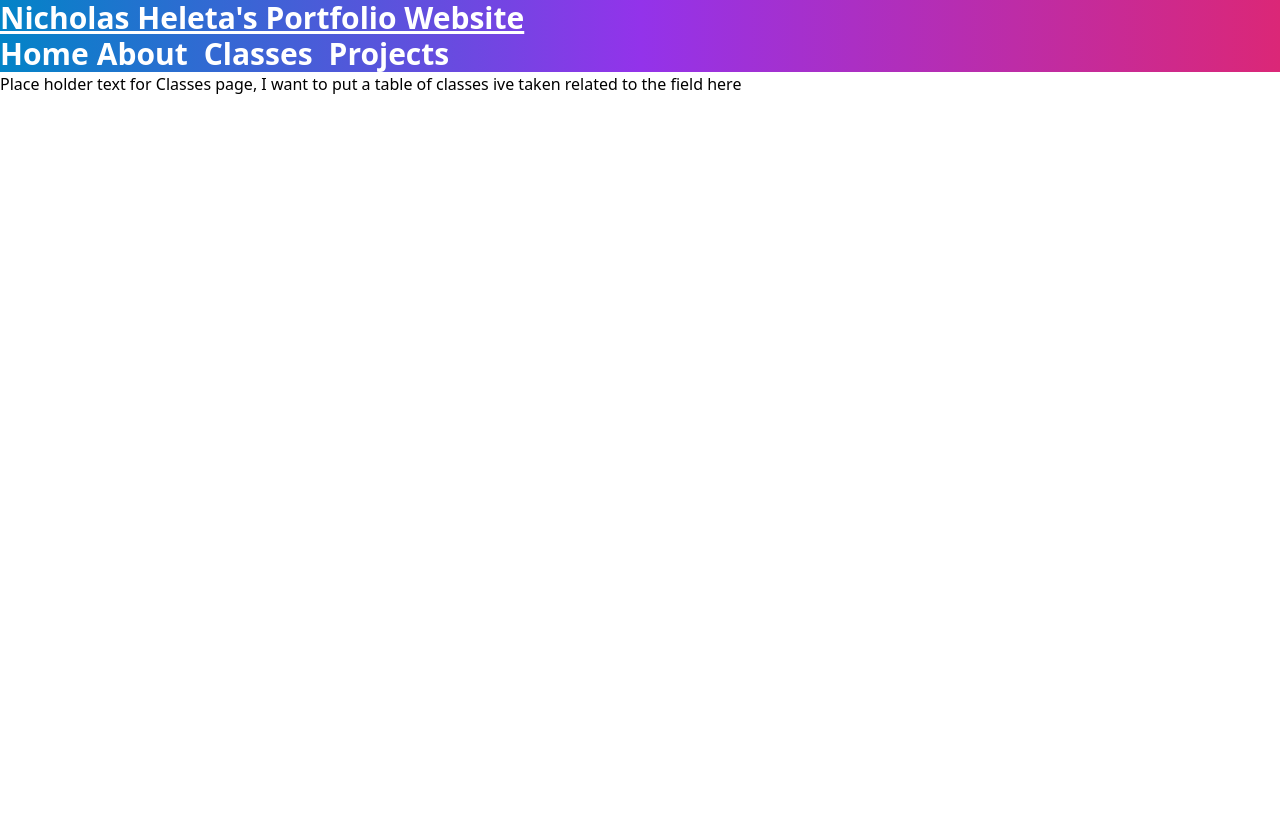
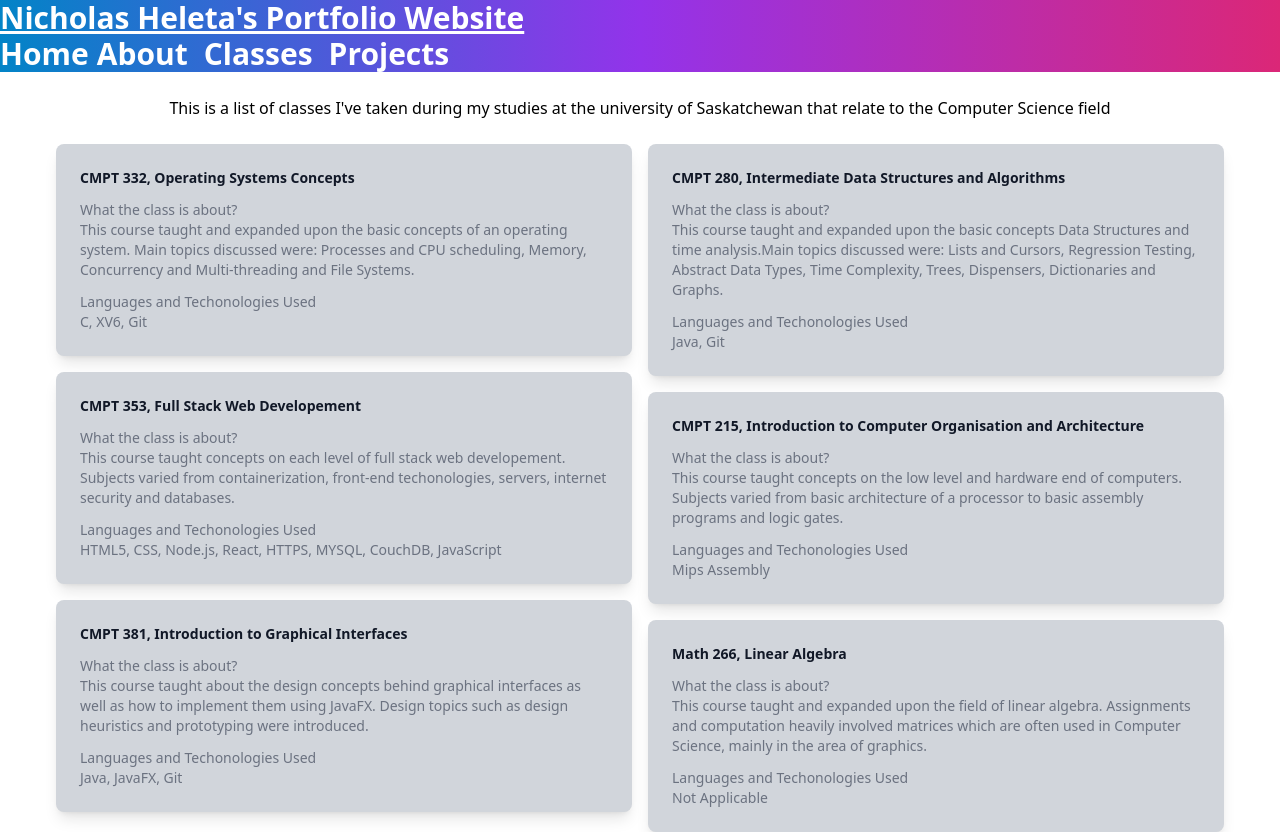
Before and after one commit to HNick11/Personal-Website-Project, a React (Create React App) app in the folder my-app/: page /classes in a window 1280 px wide. Before the commit the page ends 800 px from the top, so only its background shows below. Built offline with nearby package versions, Linux system fonts and the light colour scheme.

Commit message:
Classes page
Created the classcard for the class page. Added in multiple cards for the page.

```diff
--- a/my-app/src/Classes.js
+++ b/my-app/src/Classes.js
@@ -1,5 +1,6 @@
 import './index.css';
 import { Link } from 'react-router-dom';
+import ClassCard from './components/ClassCard';
 
 function Classes(){
 return(
@@ -25,9 +26,53 @@ return(
                 </h2>
         </h1>
 
-        <div>
-            <p>Place holder text for Classes page, I want to put a table of classes ive taken related to the field here</p>
+            <br></br>
+            <div class="flex justify-center">
+            <p>This is a list of classes I've taken during my studies at the university of Saskatchewan that relate to the Computer Science field
+            </p>
+            </div>
+            <br></br>
+            <div class="flex flex-row justify-center space-x-4">
+        <div class="flex-col justify-center space-y-4">
+
+
+        <div class="flex justify-center">
+        <ClassCard className="CMPT 332, Operating Systems Concepts"
+        text="This course taught and expanded upon the basic concepts of an operating system. Main topics discussed were: Processes and CPU scheduling, Memory, Concurrency and Multi-threading and File Systems."
+         techs="C, XV6, Git"/>
         </div>
+
+        <div class="flex justify-center">
+            <ClassCard className="CMPT 353, Full Stack Web Developement"
+        text="This course taught concepts on each level of full stack web developement. Subjects varied from containerization, front-end techonologies, servers, internet security and databases."
+        techs="HTML5, CSS, Node.js, React, HTTPS, MYSQL, CouchDB, JavaScript"/></div>
+
+        <div class="flex justify-center"><ClassCard className="CMPT 381, Introduction to Graphical Interfaces"
+        text="This course taught about the design concepts behind graphical interfaces as well as how to implement them using JavaFX. Design topics such as
+        design heuristics and prototyping were introduced."
+        techs="Java, JavaFX, Git"/></div>
+
+        </div>
+        <div class="flex-col justify-center space-y-4">
+
+
+        <div class="flex justify-center">
+        <ClassCard className="CMPT 280, Intermediate Data Structures and Algorithms"
+        text="This course taught and expanded upon the basic concepts Data Structures and time analysis.Main topics discussed were: Lists and Cursors, Regression Testing, Abstract Data Types, Time Complexity, Trees, Dispensers, Dictionaries and Graphs."
+         techs="Java, Git"/>
+        </div>
+
+        <div class="flex justify-center">
+            <ClassCard className="CMPT 215, Introduction to Computer Organisation and Architecture"
+        text="This course taught concepts on the low level and hardware end of computers. Subjects varied from basic architecture of a processor to basic assembly programs and logic gates."
+        techs="Mips Assembly"/></div>
+
+        <div class="flex justify-center"><ClassCard className="Math 266, Linear Algebra"
+        text="This course taught and expanded upon the field of linear algebra. Assignments and computation heavily involved matrices which are often used in Computer Science, mainly in the area of graphics. "
+        techs="Not Applicable"/></div>
+        </div>
+        </div>
+
     </div>
 );
 }
--- /dev/null
+++ b/my-app/src/components/ClassCard.js
@@ -0,0 +1,25 @@
+import '../index.css';
+
+function ClassCard(props){
+    return(
+        <div>
+        <div class=" transition ease-in-out  delay-150 group block bg-gray-300 max-w-xl h-max  rounded-lg p-6 bg-whitering-1 ring-gray-900/5 shadow-lg space-y-3 hover:-translate-y-1 hover:scale-110 hover:bg-sky-600 hover:ring-sky-500 duration-700">
+        <div class="flex items-center space-x-3">
+        <h3 class="text-gray-900 group-hover:text-white text-sm font-semibold">
+            {props.className}
+            </h3>
+        </div>
+        <p class="text-gray-500 group-hover:text-white text-sm">
+        What the class is about?<br/>
+            {props.text}
+        </p>
+        <p class="text-gray-500 group-hover:text-white text-sm">
+        Languages and Techonologies Used<br/>
+            {props.techs}
+            </p>
+        </div>
+        </div>
+    );
+}
+
+export default ClassCard;
--- a/my-app/src/components/NavCard.js
+++ b/my-app/src/components/NavCard.js
@@ -3,12 +3,12 @@ import '../index.css';
 function NavCard(props){
     return (
     <div>
-    <a class="group block bg-gray-300 w-max h-max mx-auto rounded-lg p-6 bg-whitering-1 ring-gray-900/5 shadow-lg space-y-3 hover:bg-gradient-to-r from-sky-600 via-purple-600 to-pink-600 hover:ring-sky-500">
+    <div class="group block bg-gray-300 w-max h-max mx-auto rounded-lg p-6 bg-whitering-1 ring-gray-900/5 shadow-lg space-y-3 hover:bg-gradient-to-r from-sky-600 via-purple-600 to-pink-600 hover:ring-sky-500">
         <div class="flex items-center space-x-3">
         <h3 class="text-gray-900 group-hover:text-white text-sm font-semibold">{props.title}</h3>
         </div>
     <p class="text-gray-500 group-hover:text-white text-sm">{props.text}</p>
-    </a>
+    </div>
     </div>
     );
 }
```
